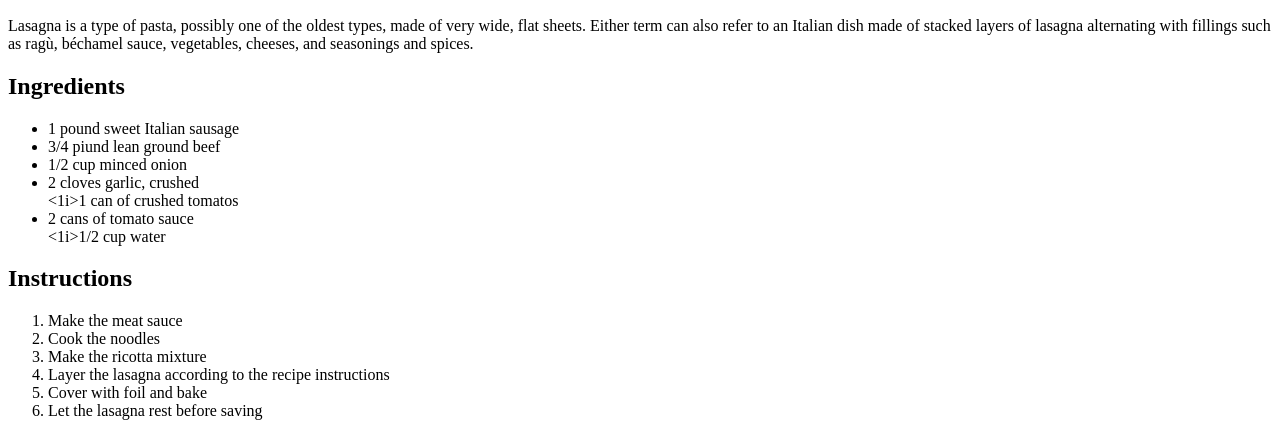
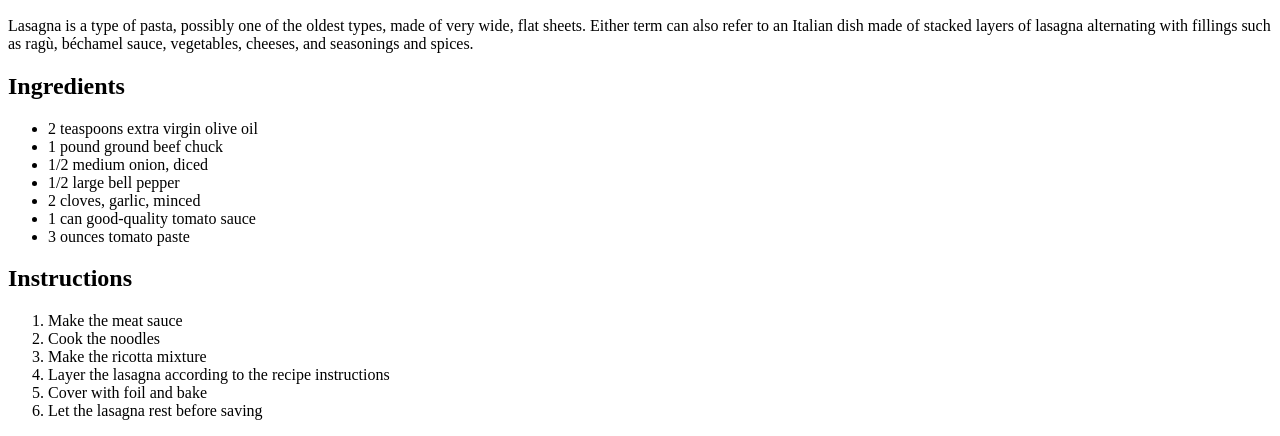
Before and after one commit to hachuochuoli/odin-recipes, a plain HTML site: page recipes/lasagna.html in a window 1280 px wide. Shown: the part 434-870 px from the top of the page. Drawn offline with Linux system fonts and the light colour scheme.

Commit message:
Fixed formatting errors on lasagna recipe

```diff
--- a/recipes/lasagna.html
+++ b/recipes/lasagna.html
@@ -12,13 +12,13 @@
     <p>Lasagna is a type of pasta, possibly one of the oldest types, made of very wide, flat sheets. Either term can also refer to an Italian dish made of stacked layers of lasagna alternating with fillings such as ragù, béchamel sauce, vegetables, cheeses, and seasonings and spices. </p>
     <h2>Ingredients</h2>
     <ul>
-        <li>1 pound sweet Italian sausage</li>
-        <li>3/4 piund lean ground beef</li>
-        <li>1/2 cup minced onion</li>
-        <li>2 cloves garlic, crushed</li>
-        <1i>1 can of crushed tomatos</1i>
-        <li> 2 cans of tomato sauce</li>
-        <1i>1/2 cup water</1i>
+        <li>2 teaspoons extra virgin olive oil</li>
+        <li>1 pound ground beef chuck</li>
+        <li>1/2 medium onion, diced</li>
+        <li>1/2 large bell pepper</li>
+        <li>2 cloves, garlic, minced</li>
+        <li>1 can good-quality tomato sauce</li>
+        <li>3 ounces tomato paste</li>
     </ul>
     <h2>Instructions</h2>
     <ol>
```
